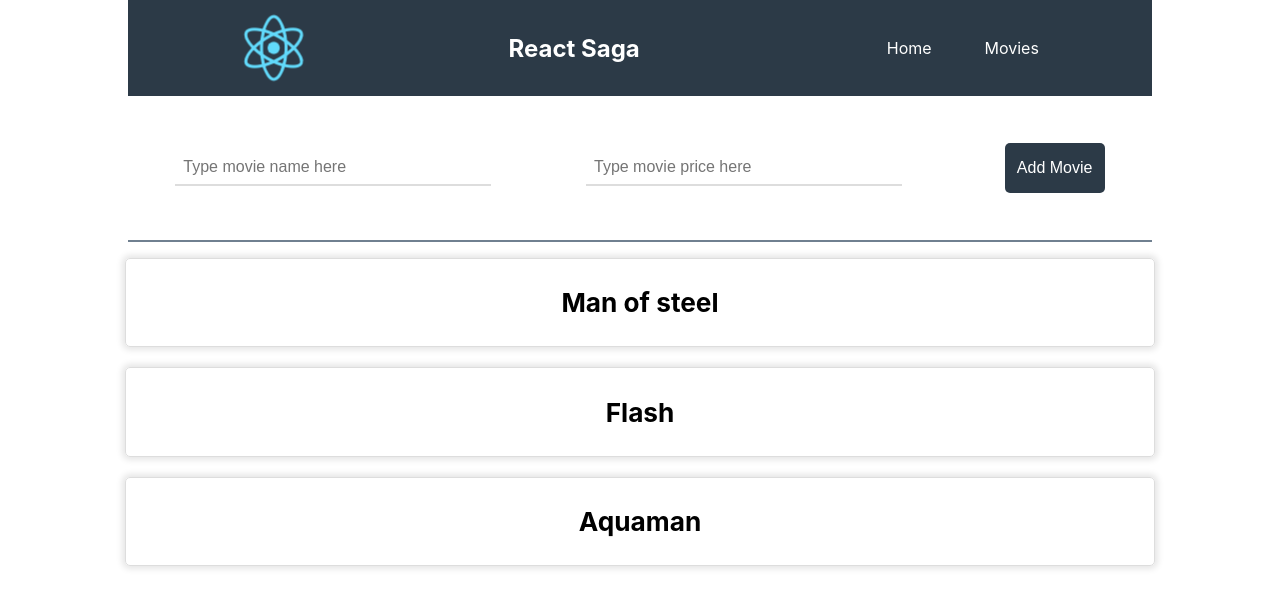
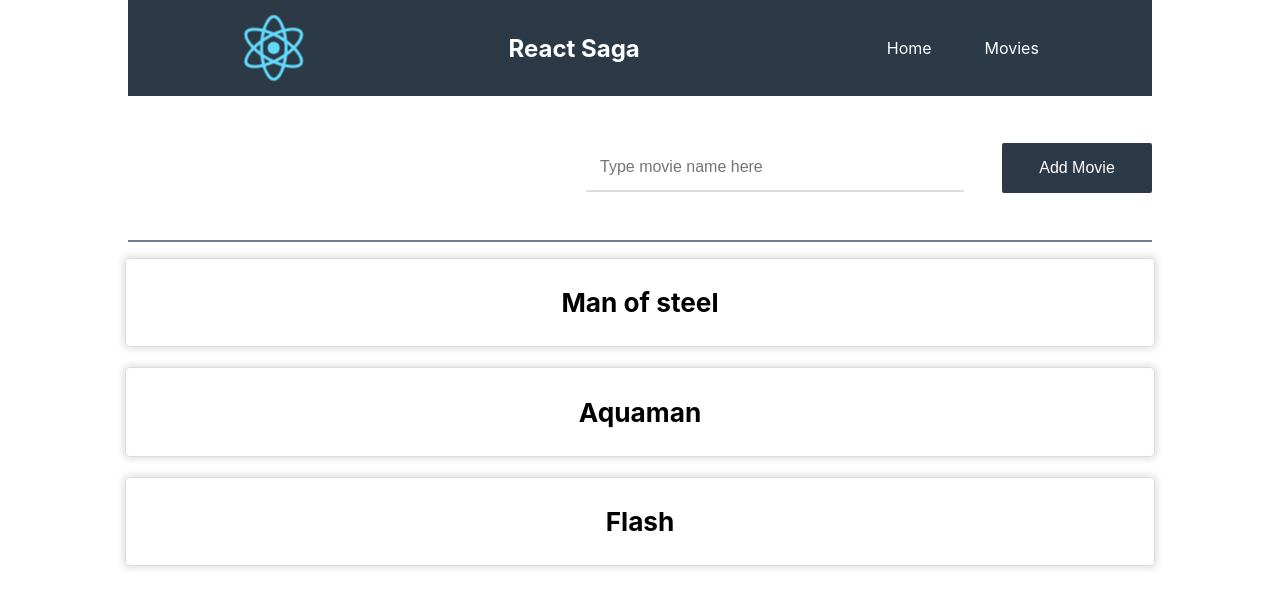
Before and after one commit to alexandrecz/modern-saga, a React (Create React App) app: page /movies in a window 1280 px wide. Shown: the top 608 px of the page. Built offline with nearby package versions, Linux system fonts and the light colour scheme; data requests are answered from the project's data file.

Commit message:
add remove saga

```diff
--- a/db.json
+++ b/db.json
@@ -5,14 +5,12 @@
       "id": 1
     },
     {
-      "name": "Flash",
-      "price": "22",
-      "id": 1596573603992
+      "name": "Aquaman",
+      "id": 1596661728994
     },
     {
-      "name": "Aquaman",
-      "price": "22",
-      "id": 1596573690960
+      "name": "Flash",
+      "id": 1596661732114
     }
   ]
 }
--- a/src/AddMovie.js
+++ b/src/AddMovie.js
@@ -5,7 +5,7 @@ import style from 'styled-components';
 
 const Form = style.form`
     display: flex;
-    justify-content: space-around;
+    justify-content: flex-end;
     align-items: center;
     min-height: 18vh;
     width: 80%;
@@ -18,10 +18,11 @@ const Form = style.form`
 
 const Input = style.input`
     font-size: 16px;
-    padding: 8px;
+    padding: 14px;
+    margin-right: 30px;
     border: none;
     border-bottom: 2px solid #ddd;
-    width: 300px;
+    width: 350px;
     outline: none;
 `;
 
@@ -42,16 +43,9 @@ const AddMovie = () => {
 
 
     const [name, setName] = useState('');
-    const [price, setPrice] = useState('');
-
-
 
     const updateName = e => {
         setName(e.target.value);
-    };
-
-    const updatePrice = e => {
-        setPrice(e.target.value);
     };
 
     const submitMovie = e => {
@@ -59,11 +53,10 @@ const AddMovie = () => {
         const isDuplicateMovie = movies.data.some(movie => movie.name === name);
 
         if(!isDuplicateMovie) {
-            const newMovie = {name: name, price: price, id: new Date().getTime(),};
+            const newMovie = {name: name, id: new Date().getTime(),};
             dispatch(requestAddMovie(newMovie));
 
             setName('');
-            setPrice('');
         }
     };
 
@@ -78,13 +71,6 @@ const AddMovie = () => {
                 value={name}
                 onChange={updateName}/>
 
-            <Input
-                type="text"
-                autocomplete="off"
-                name="price"
-                placeholder="Type movie price here"
-                value={price}
-                onChange={updatePrice}/>
             <button className="App-button">Add Movie</button>
         </Form>
 
--- a/src/App.css
+++ b/src/App.css
@@ -10,15 +10,15 @@
   }
 }
 
-.App-button {
+.App-button,.App-button_action {
   cursor: pointer;
   outline: none;
   margin-left: 8px;
   display:inline-block;
   padding: 8px;
-  border-radius:5px;
+  border-radius:2px;
   height:50px;
-  width: 100px;
+  width: 150px;
   border:none;
   background-color:rgb(44, 58, 71);
   color:white;
@@ -28,6 +28,17 @@
 
 .App-button:hover{
   background-color:#727883;
+  transition: background-color .5s;
+}
+
+.App-button_action {
+  background-color:lightgrey;
+  height: 40px;
+  width: 50px;
+}
+
+.App-button_action:hover{
+  background-color:#6d6d6d;
   transition: background-color .5s;
 }
 
--- a/src/MovieDetail.js
+++ b/src/MovieDetail.js
@@ -1,4 +1,7 @@
-import React from 'react';
+import React, { useState, useEffect } from 'react';
+import { useSelector, useDispatch } from 'react-redux';
+import { requestDeleteMovie } from './store/actions';
+import { useHistory } from "react-router-dom";
 
 import style from 'styled-components';
 import './App.css';
@@ -6,7 +9,7 @@ import './App.css';
 
 const Div = style.div`
     display: flex;
-    flex-direction: column;
+    flex-direction: row;
     justify-content: space-around;
     align-items: center;
     margin: 20px auto auto auto;
@@ -18,14 +21,61 @@ const Div = style.div`
     font-size: 1.4rem;
     font-weight: bold;
     width: 80%;
+    transition: opacity .3s;
+    transition-delay: 150ms;
+    opacity: ${({ isVisible }) => isVisible ? 1 : 0};
 `;
 
+const MovieDetail = ({ match }) => {
 
-const MovieDetail = () => {
+    const history = useHistory();
+    const [movie, setMovie] = useState({});
+    const movies = useSelector(state => state.movies);
+    const dispatch = useDispatch();
+
+    const [divVisibility, setDivVisibility] = useState(false);
+    const toggleVisibility = () => setDivVisibility(!divVisibility||true);
+
+    useEffect(() => {
+        setTimeout(() => {
+            toggleVisibility();
+        }, 250);
+    })
+
+
+    useEffect(() => {
+      getMovieFromState();
+      // eslint-disable-next-line
+    },[])
+
+    const getMovieFromState = () => {
+      const data = movies.data.filter(mov => mov.id.toString() === match.params.id );
+      setMovie(data[0]);
+    }
+
+    const deleteMovie = () => {
+      dispatch(requestDeleteMovie(movie));
+      history.goBack();
+    }
+
 
     return (
-        <Div>
-          <h3>Aloha</h3>
+        <Div isVisible={divVisibility}>
+          <h3>{movie.name}</h3>
+          <button className="App-button_action" onClick={()=> deleteMovie()}>
+            <svg
+              xmlns="http://www.w3.org/2000/svg"
+              width="24"
+              height="24"
+              viewBox="0 0 24 24"
+              fill="red"
+            >
+              <path
+                d="M6 19c0 1.1.9 2 2 2h8c1.1 0 2-.9 2-2V7H6v12zM19 4h-3.5l-1-1h-5l-1 1H5v2h14V4z"
+              />
+              <path d="M0 0h24v24H0z" fill="none" />
+            </svg>
+          </button>
         </Div>
     )
 }
--- a/src/store/actions.js
+++ b/src/store/actions.js
@@ -25,3 +25,16 @@ export const successAddMovie = () => ({
 export const failureAddMovie = () => ({
     type: 'FAILURE_ADD_MOVIE',
 });
+
+export const requestDeleteMovie = movie => ({
+    type: 'REQUEST_DELETE_MOVIE',
+    payload: { movie },
+});
+
+export const successDeleteMovie = () => ({
+    type: 'SUCCESS_DELETE_MOVIE',
+});
+
+export const failureDeleteMovie = () => ({
+    type: 'FAILURE_DELETE_MOVIE',
+});
--- a/src/store/reducers.js
+++ b/src/store/reducers.js
@@ -40,6 +40,22 @@ export const movies = (state = initialState, action) => {
                 ...state,
                 loading: false,
             };
+        case 'REQUEST_DELETE_MOVIE':
+         const { movie: movieToRemove } = payload;
+            return {
+                ...state,
+                data: state.data.filter(movie => movie.id !== movieToRemove.id),
+            };
+        case 'SUCCESS_DELETE_MOVIE':
+            return {
+                ...state,
+                loading: false,
+            };
+        case 'FAILURE_DELETE_MOVIE':
+            return {
+                ...state,
+                loading: false,
+            };
         default:
             return state;
     }
--- a/src/store/sagas.js
+++ b/src/store/sagas.js
@@ -68,6 +68,38 @@ function* requestAddMovieAsync({ payload }) {
     }
 }
 
+function* requestDeleteMovieAsync({ payload }) {
+
+    try {
+
+        const { movie } = payload;
+
+        const { REACT_APP_BASE_URL } = process.env;
+
+        const response = yield call(
+            fetch,
+            `${REACT_APP_BASE_URL}movies/${movie.id}`,{
+                method: 'delete',
+            }
+        );
+
+        // eslint-disable-next-line
+        const removedMovie = yield call([response, response.json]);
+
+        yield put({ type: 'SUCCESS_DELETE_MOVIE' });
+
+
+    } catch(error) {
+        console.log(
+            "%cERROR",
+            "text-transform: uppercase; padding: 10px; background: red; color: white;",
+            `requestDeleteMovieAsync: ${error}`
+        );
+
+        yield put({ type: 'FAILURE_DELETE_MOVIE' });
+    }
+}
+
 function* watchRequestMoviesAsync() {
     yield takeLatest('REQUEST_MOVIE_LIST', requestMoviesAsync)
 }
@@ -76,10 +108,15 @@ function* watchRequestAddMovieAsync() {
     yield takeLatest('REQUEST_ADD_MOVIE', requestAddMovieAsync)
 }
 
+function* watchRequestDeleteMovieAsync() {
+    yield takeLatest('REQUEST_DELETE_MOVIE', requestDeleteMovieAsync)
+}
+
 
 export default function* rootSaga() {
     yield all([
         watchRequestMoviesAsync(),
         watchRequestAddMovieAsync(),
+        watchRequestDeleteMovieAsync(),
     ])
 };
```
Also changed, not shown: img/app.png.
